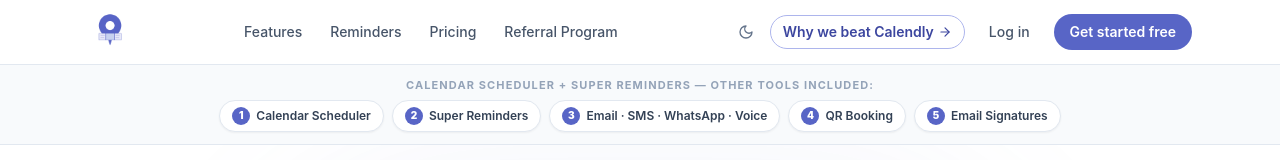
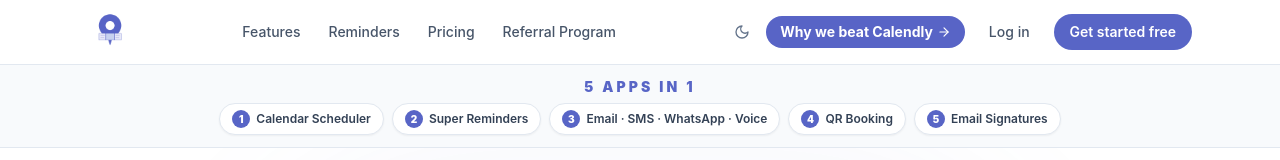
Before and after one commit to Green-Apple-Tech/PinOnIt, a React (Vite) app: page / in a window 1280 px wide. Shown: the top 160 px of the page. Built offline with nearby package versions, Linux system fonts and the light colour scheme; no server answers.

Commit message:
Brighten the homepage pill bar to “5 apps in 1” and pulse the Calendly CTA.
Co-authored-by: Cursor <cursoragent@cursor.com>

```diff
--- a/src/index.css
+++ b/src/index.css
@@ -59,6 +59,28 @@
   }
 }
 
+@keyframes cta-blink {
+  0%, 100% {
+    background-color: #5864C6;
+    box-shadow: 0 0 0 0 rgb(88 100 198 / 0.45);
+  }
+  50% {
+    background-color: #7c86e0;
+    box-shadow: 0 0 18px 4px rgb(88 100 198 / 0.55);
+  }
+}
+
+@layer utilities {
+  .animate-cta-blink {
+    animation: cta-blink 1.4s ease-in-out infinite;
+  }
+  @media (prefers-reduced-motion: reduce) {
+    .animate-cta-blink {
+      animation: none;
+    }
+  }
+}
+
 @keyframes onboarding-pulse {
   0%, 100% {
     border-color: #f97316;
--- a/src/pages/Landing.tsx
+++ b/src/pages/Landing.tsx
@@ -340,7 +340,7 @@ export function Landing() {
             </button>
             <Link
               to="/why-pinonit"
-              className="hidden sm:inline-flex items-center gap-1 px-3 py-1.5 text-sm font-semibold text-brand-700 dark:text-brand-300 border border-brand-200 dark:border-brand-500/30 rounded-full hover:bg-brand-50 dark:hover:bg-brand-500/10 transition-colors"
+              className="hidden sm:inline-flex items-center gap-1 px-3.5 py-1.5 text-sm font-bold text-white rounded-full animate-cta-blink hover:brightness-110"
             >
               Why we beat Calendly <ArrowRight className="h-3.5 w-3.5" />
             </Link>
@@ -372,7 +372,7 @@ export function Landing() {
       {/* ── App pill bar ── */}
       <div className="bg-slate-50 dark:bg-slate-900/60 border-b border-slate-200 dark:border-slate-800 py-3 px-6 overflow-x-auto">
         <div className="flex flex-col items-center gap-1.5 min-w-max mx-auto">
-          <p className="text-[11px] font-bold uppercase tracking-widest text-slate-400 dark:text-slate-500">Calendar scheduler + super reminders — other tools included:</p>
+          <p className="text-sm font-black uppercase tracking-[0.22em] text-brand-500">5 apps in 1</p>
           <div className="flex items-center justify-center gap-2 min-w-max mx-auto">
           {[
             { num: '1', label: 'Calendar Scheduler' },
```
